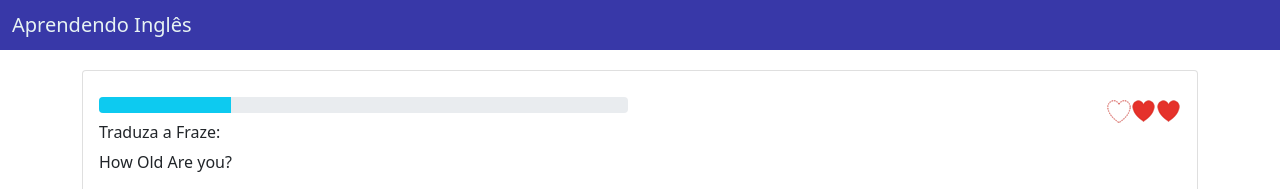
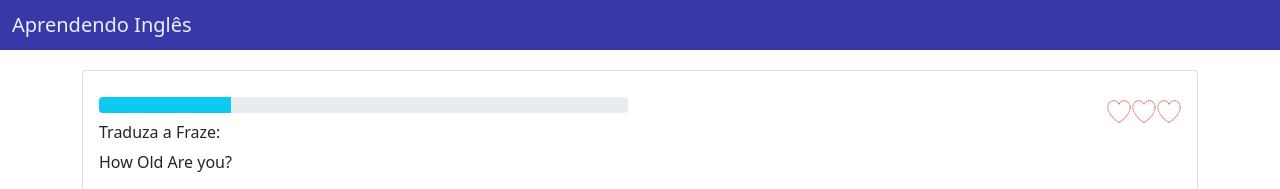
Before and after one commit to SpiderCod3R/angular_app-1, an Angular app: page / in a window 1280 px wide. Shown: the top 189 px of the page. Built offline with nearby package versions, Linux system fonts and the light colour scheme.

Commit message:
Exemplificando String Interpolation PropertyBinding

```diff
--- a/src/app/components/tentativas/tentativas.component.html
+++ b/src/app/components/tentativas/tentativas.component.html
@@ -1,3 +1,3 @@
-<img src="../assets/coracao_vazio.png">
-<img src="../assets/coracao_cheio.png">
-<img src="../assets/coracao_cheio.png">
+<img [src]="coracao_vazio">
+<img [src]="coracao_vazio">
+<img [src]="coracao_vazio">
--- a/src/app/components/tentativas/tentativas.component.ts
+++ b/src/app/components/tentativas/tentativas.component.ts
@@ -6,6 +6,8 @@ import { Component, OnInit } from '@angular/core';
   styleUrls: ['./tentativas.component.css']
 })
 export class TentativasComponent implements OnInit {
+  public coracao_vazio: string = "../assets/coracao_vazio.png"
+  public coracao_cheio: string = "../assets/coracao_cheio.png"
 
   constructor() { }
 
--- a/src/app/components/topo/topo.component.html
+++ b/src/app/components/topo/topo.component.html
@@ -1,6 +1,6 @@
 <!-- As a heading -->
 <nav class="navbar navbar-light bg-light">
   <div class="container-fluid">
-    <span class="navbar-brand mb-0 h1">Aprendendo Inglês</span>
+    <span class="navbar-brand mb-0 h1">{{ titulo }}</span>
   </div>
 </nav>
--- a/src/app/components/topo/topo.component.ts
+++ b/src/app/components/topo/topo.component.ts
@@ -6,5 +6,5 @@ import { Component } from "@angular/core";
   styleUrls: ['./topo.component.css']
 })
 export class TopoComponent {
-
+  public titulo: string = "Aprendendo Inglês"
 }
```
Also changed, not shown: 1 other file (tests, documents, lock files or other folders).
